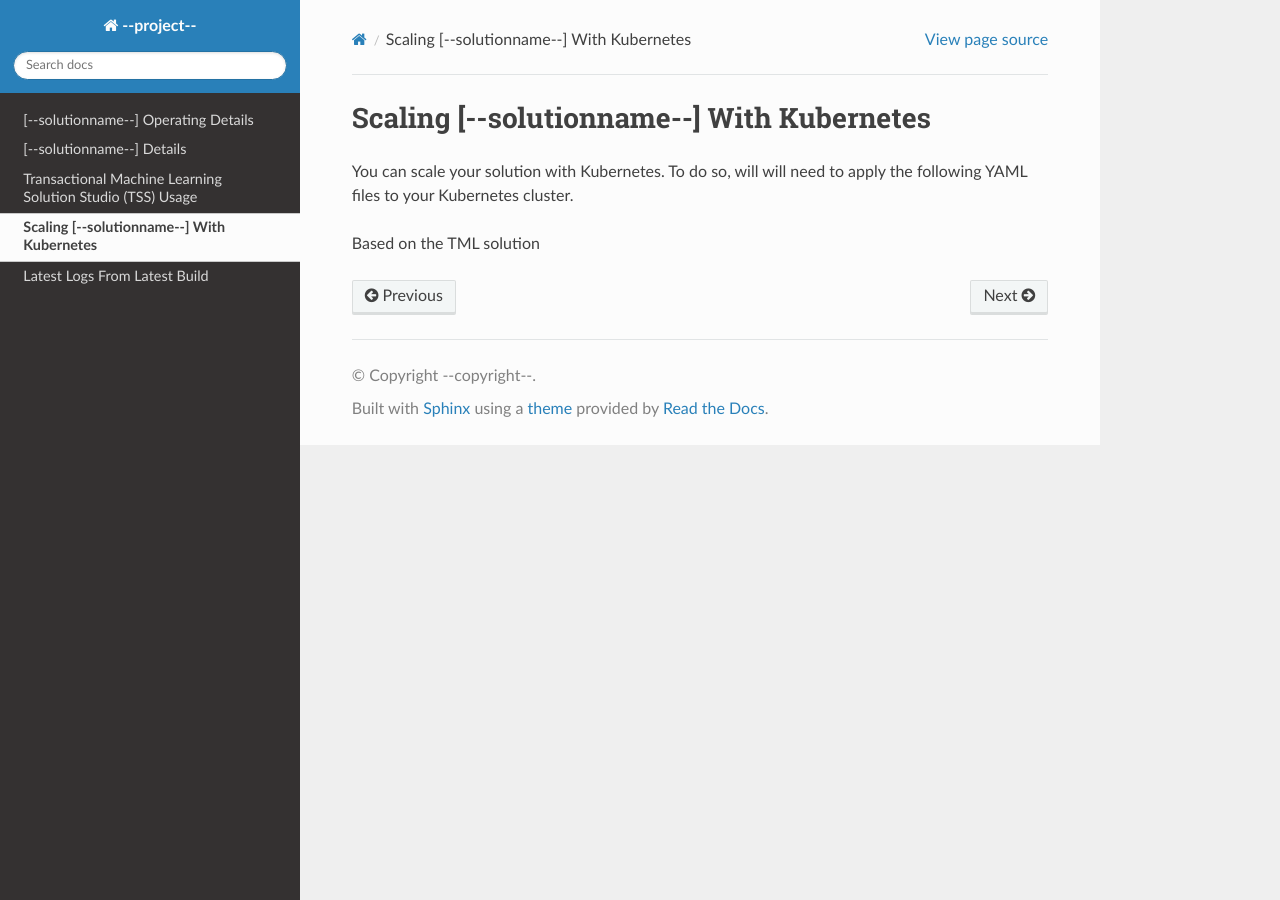
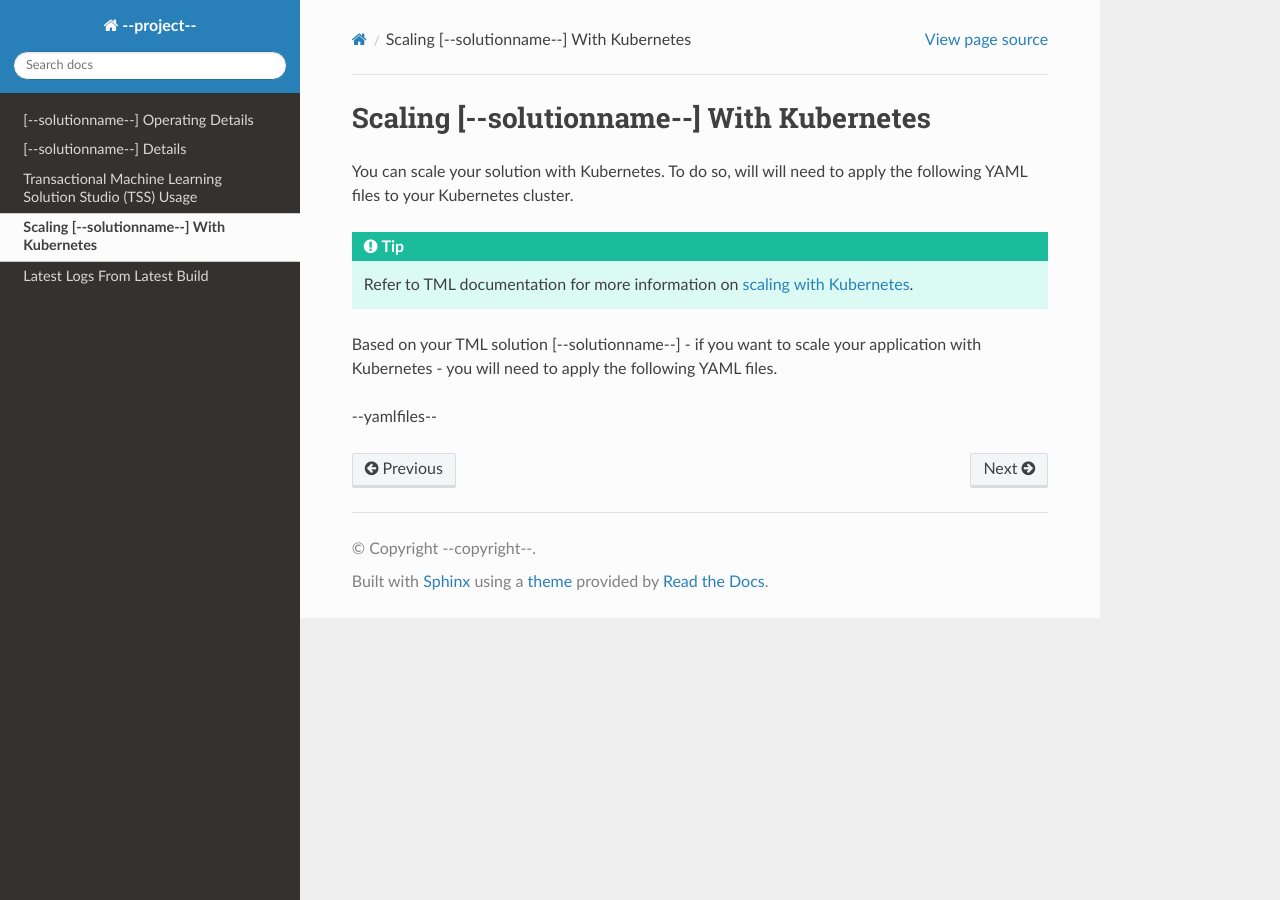
Before and after one commit to vanesalcb06/tssproject2-2b5c, a Sphinx documentation site: the page built from docs/source/kube.rst, in a window 1280 px wide. Built offline with Sphinx 7.4.7 and the Read the Docs theme 3.1.0, drawn with Linux system fonts in a browser that asks for light colours.

Commit message:
Update kube.rst

```diff
--- a/docs/source/kube.rst
+++ b/docs/source/kube.rst
@@ -3,4 +3,9 @@ Scaling [--solutionname--] With Kubernetes
 
 You can scale your solution with Kubernetes.  To do so, will will need to apply the following YAML files to your Kubernetes cluster.
 
-Based on the TML solution
+.. tip::
+   Refer to TML documentation for more information on `scaling with Kubernetes <https://tml.readthedocs.io/en/latest/kube.html>`_.
+
+Based on your TML solution [--solutionname--] - if you want to scale your application with Kubernetes - you will need to apply the following YAML files.
+
+--yamlfiles--
```
